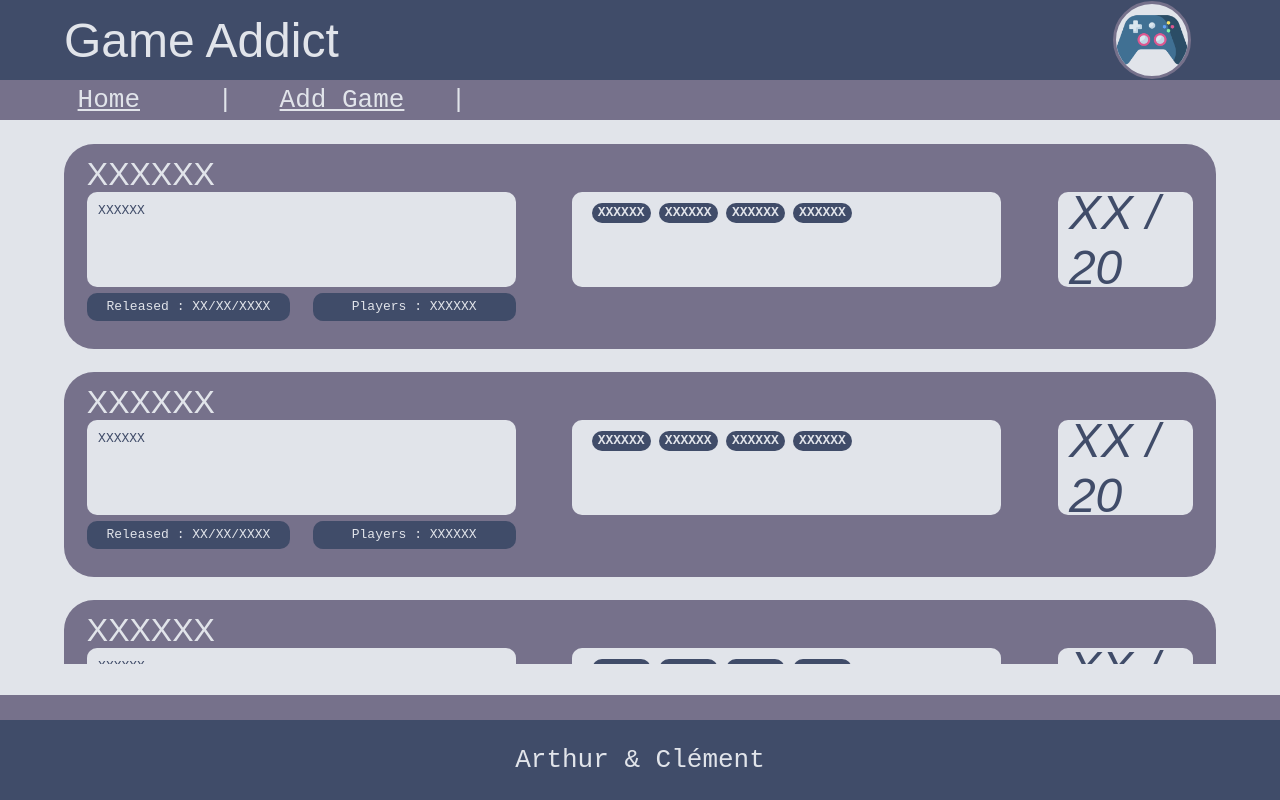
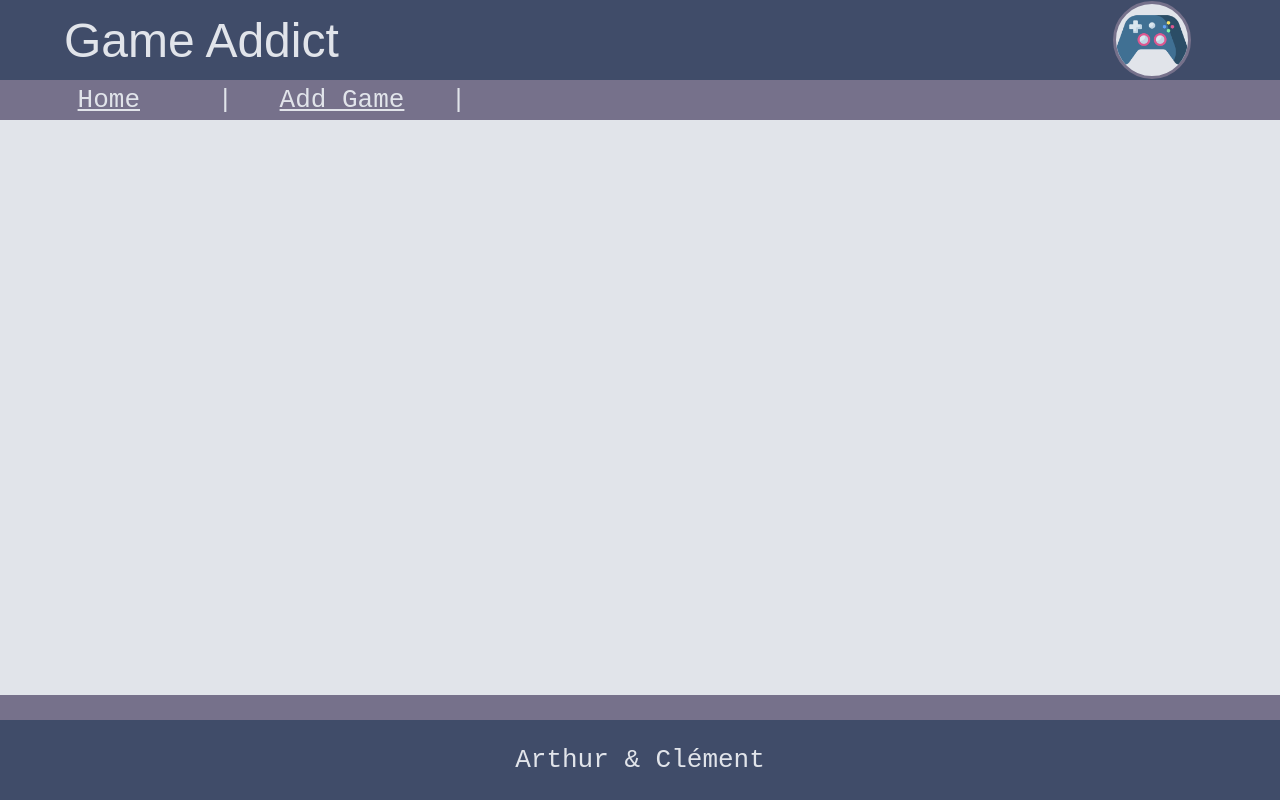
Before and after one commit to HoYokuTensho/gameAddict-front, an Angular app: page / in a window 1280 px wide. Built offline with nearby package versions, Linux system fonts and the light colour scheme.

Commit message:
CDE : Ajout des données dynamique pour la page home (liste simulé)

```diff
--- /dev/null
+++ b/src/app/dto/gameDto.ts
@@ -0,0 +1,29 @@
+import { TagDto } from '../dto/tagDto';
+
+//DTO game
+export class GameDto{
+  //game id
+   id: number ;
+   // game name
+   name: string;
+   //game description
+   description: string;
+   //game released date
+   date: string;
+   //game players number
+   player : number;
+   //game grade
+   grade: number;
+   //game tags
+   tags: TagDto[];
+
+   constructor(id: number, name: string, description: string, date: string, player : number, grade: number, tags: TagDto[]) {
+    this.id = id;
+    this.name = name;
+    this.description = description;
+    this.date = date;
+    this.player = player;
+    this.grade = grade;
+    this.tags = tags;
+   }
+}
--- /dev/null
+++ b/src/app/dto/tagDto.ts
@@ -0,0 +1,12 @@
+//DTO game tag
+export class TagDto{
+   //tag id
+   id: number;
+   //tag name
+   name: string;
+
+  constructor(id: number, name : string) {
+    this.id = id;
+    this.name = name;
+  }
+}
--- a/src/app/game/game.component.html
+++ b/src/app/game/game.component.html
@@ -1,28 +1,28 @@
 <div class="gameCard">
   <div class="gameNameContainer">
-    <span class="gameName">XXXXXX</span>
+    <span class="gameName">{{gameDto.name}}</span>
   </div>
 
   <div class="gameDescriptionContainer">
-    <span class="gameDescription">XXXXXX</span>
+    <span class="gameDescription">{{gameDto.description}}</span>
   </div>
 
   <div class="gameTagsContainer">
-    <div class="gameTag" *ngFor="let n of [1,2,3,4];">
-      <span class="gameTagName">XXXXXX</span>
+    <div class="gameTag" *ngFor="let tag of gameDto.tags">
+      <span class="gameTagName">{{tag.name}}</span>
     </div>
   </div>
 
   <div class="gameGradeContainer">
-    <span class="gameGrade">XX / 20</span>
+    <span class="gameGrade">{{gameDto.grade}}/ 20</span>
   </div>
 
   <div class="gameDateContainer">
-    <span class="gameDate">Released : XX/XX/XXXX </span>
+    <span class="gameDate">Released : {{gameDto.date}}</span>
   </div>
 
   <div class="gamePlayerContainer">
-    <span class="gamePlayer">Players : XXXXXX </span>
+    <span class="gamePlayer">Players : {{gameDto.player}}</span>
   </div>
 
 </div>
--- a/src/app/game/game.component.ts
+++ b/src/app/game/game.component.ts
@@ -1,4 +1,5 @@
-import { Component, OnInit } from '@angular/core';
+import { Component, OnInit, Input } from '@angular/core';
+import { GameDto } from '../dto/gameDto';
 
 @Component({
   selector: 'app-game',
@@ -7,6 +8,9 @@ import { Component, OnInit } from '@angular/core';
 })
 export class GameComponent implements OnInit {
 
+  //game
+  @Input() gameDto : any;
+
   constructor() { }
 
   ngOnInit(): void {
--- a/src/app/home/home.component.html
+++ b/src/app/home/home.component.html
@@ -1,3 +1,3 @@
 <div class="container">
-  <app-game *ngFor="let n of [1,2,3,4];"></app-game>
+  <app-game *ngFor="let gameDto of gamesDto" [gameDto]="gameDto"></app-game>
 </div>
--- a/src/app/home/home.component.ts
+++ b/src/app/home/home.component.ts
@@ -1,4 +1,6 @@
 import { Component, OnInit } from '@angular/core';
+import { GameDto } from '../dto/gameDto';
+import { TagDto } from '../dto/tagDto';
 
 @Component({
   selector: 'app-home',
@@ -7,9 +9,14 @@ import { Component, OnInit } from '@angular/core';
 })
 export class HomeComponent implements OnInit {
 
+  //all game list
+  gamesDto: GameDto[] = [];
+
   constructor() { }
 
   ngOnInit(): void {
+    //tmp
+    this.gamesDto =  [];
   }
 
 }
```
